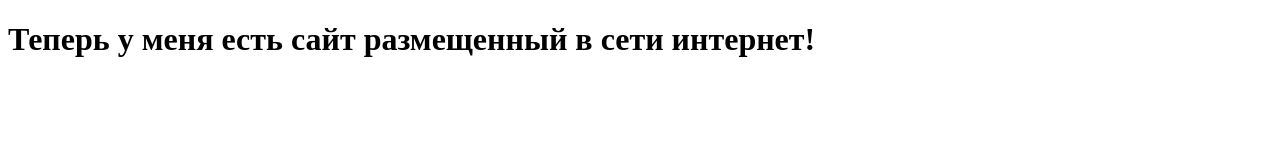
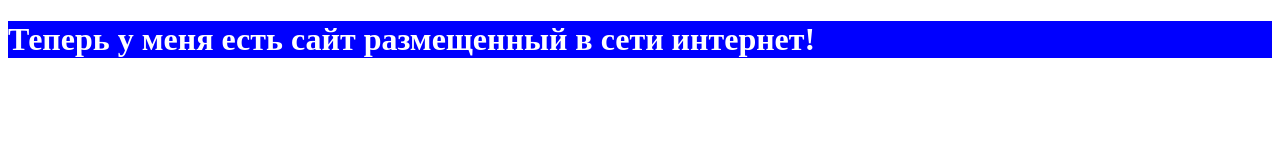
Before and after one commit to 1nnokentiy/bookish-happiness, a plain HTML site: page index.html in a window 1280 px wide. Drawn offline with Linux system fonts and the light colour scheme.

Commit message:
добавлены стили

```diff
--- a/index.html
+++ b/index.html
@@ -7,6 +7,6 @@
     <title>Document</title>
 </head>
 <body>
-    <h1>Теперь у меня есть сайт размещенный в сети интернет!</h1>
+    <h1 style="background-color: blue;color:white;">Теперь у меня есть сайт размещенный в сети интернет!</h1>
 </body>
 </html>
```
